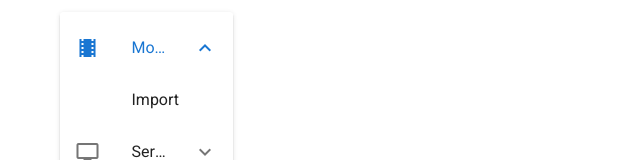
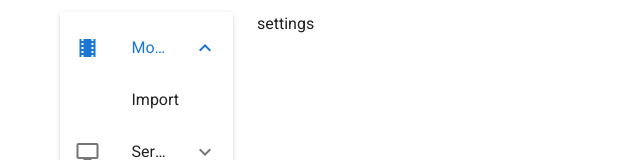
Before and after one commit to mohitjoshi155/Uploadarr, a Nuxt app in the folder frontend/: page /settings in a window 1280 px wide. Shown: the top 160 px of the page, without its empty margins (0-640 px from the left). Built offline with nearby package versions, Linux system fonts and the light colour scheme.

Commit message:
Added a placeholder settings page

```diff
--- /dev/null
+++ b/frontend/pages/settings/index.vue
@@ -0,0 +1,14 @@
+<template>
+	<div>
+		<span>{{ moduleName }}</span>
+	</div>
+</template>
+
+<script lang="ts">
+import { Vue, Component } from 'vue-property-decorator';
+
+@Component
+export default class SettingsIndex extends Vue {
+	moduleName: string = 'settings';
+}
+</script>
```
